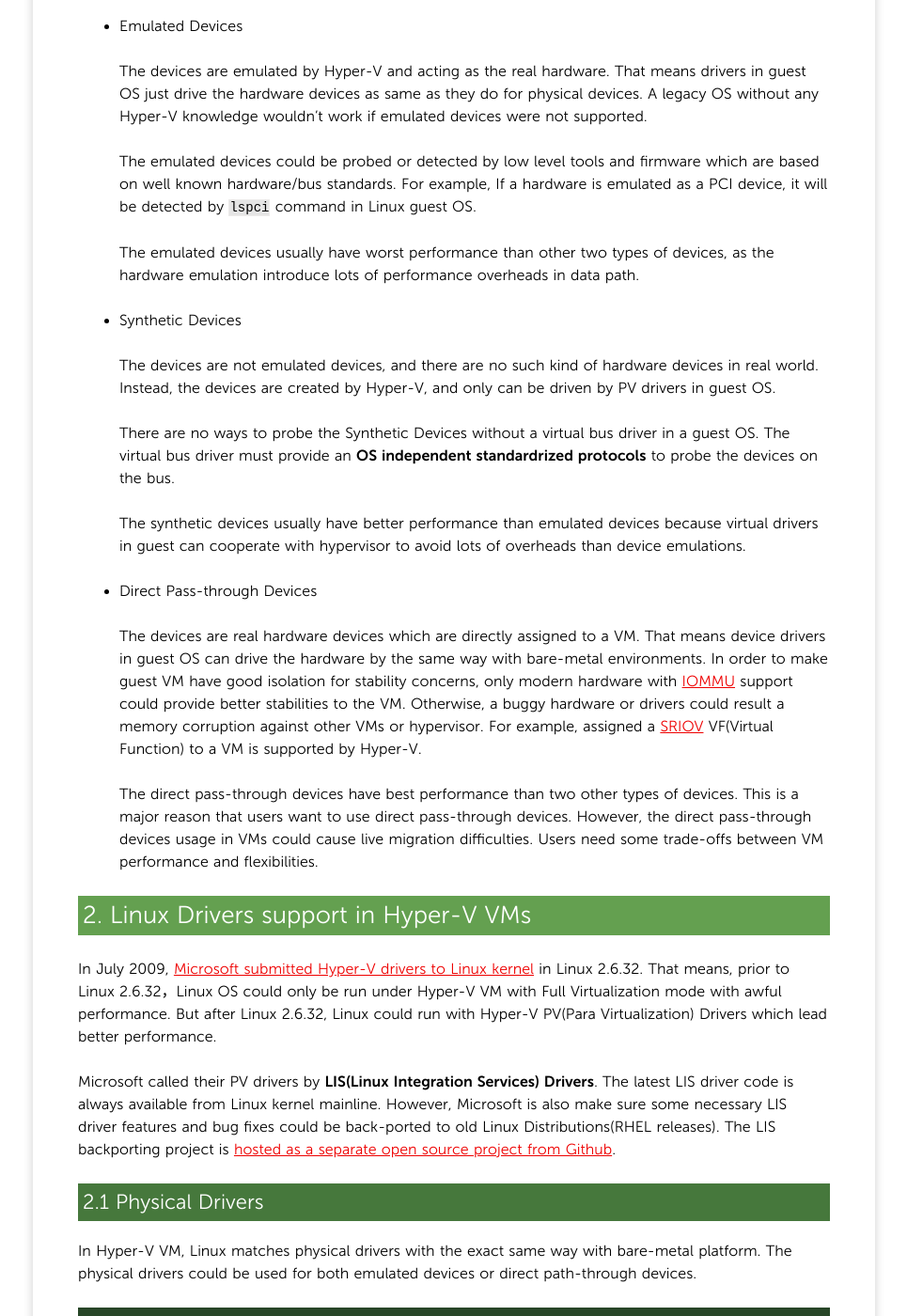
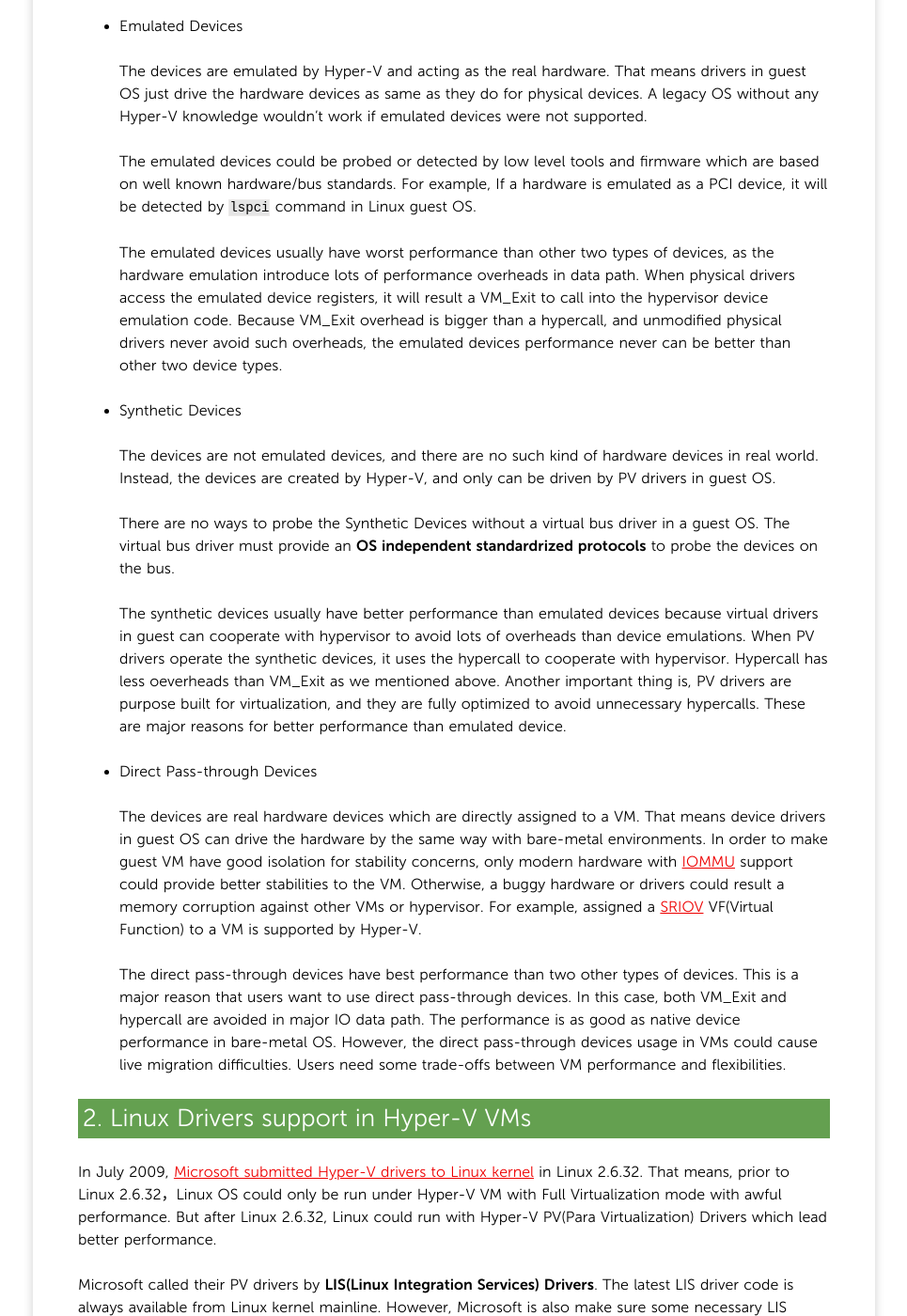
Before and after one commit to yangoliver/yangoliver.github.io, a Jekyll site: the page built from _posts/2016/2016-03-28-vm-basic-2.md, in a window 1280 px wide and 1400 px high, scrolled down 1370 px. Shown: the whole window at 94% size, without its empty margins (157-1122 px from the left). Built offline with Jekyll 4.4.1, drawn with Linux system fonts in a browser that asks for light colours; comment, search, counter and statistics services are not loaded; some of the changed text lies outside the part shown.

Commit message:
update: enhancements per other's feedbacks

```diff
--- a/_posts/2016/2016-03-28-vm-basic-2.md
+++ b/_posts/2016/2016-03-28-vm-basic-2.md
@@ -56,6 +56,8 @@
   it will be detected by `lspci` command in Linux guest OS.
 
   The emulated devices usually have worst performance than other two types of devices, as the hardware emulation introduce lots of performance overheads in data path.
+  When physical drivers access the emulated device registers, it will result a VM_Exit to call into the hypervisor device emulation code.
+  Because VM_Exit overhead is bigger than a hypercall, and unmodified physical drivers never avoid such overheads, the emulated devices performance never can be better than other two device types.
 
 - Synthetic Devices
 
@@ -66,6 +68,9 @@
   The virtual bus driver must provide an **OS independent standardrized protocols** to probe the devices on the bus.
 
   The synthetic devices usually have better performance than emulated devices because virtual drivers in guest can cooperate with hypervisor to avoid lots of overheads than device emulations.
+  When PV drivers operate the synthetic devices, it uses the hypercall to cooperate with hypervisor. Hypercall has less oeverheads than VM_Exit as we mentioned above.
+  Another important thing is, PV drivers are purpose built for virtualization, and they are fully optimized to avoid unnecessary hypercalls.
+  These are major reasons for better performance than emulated device.
 
 - Direct Pass-through Devices
 
@@ -75,6 +80,7 @@
   For example, assigned a [SRIOV](https://en.wikipedia.org/wiki/Single-root_IOV) VF(Virtual Function) to a VM is supported by Hyper-V.
 
   The direct pass-through devices have best performance than two other types of devices. This is a major reason that users want to use direct pass-through devices.
+  In this case, both VM_Exit and hypercall are avoided in major IO data path. The performance is as good as native device performance in bare-metal OS.
   However, the direct pass-through devices usage in VMs could cause live migration difficulties. Users need some trade-offs between VM performance and flexibilities.
 
 ## 2. Linux Drivers support in Hyper-V VMs
@@ -111,7 +117,7 @@
 
 - Intel PATA/SATA driver (ata_piix)
 
-  The driver is not recommended on Hyper-V. When this driver is loaded, the IDE disks are named by `/dev/sd[a|b|c|d]`.
+  The driver is recommended if you don't want to use PV driver. When this driver is loaded, the IDE disks are named by `/dev/sd[a|b|c|d]`.
   The ata_piix uses the device names **same with SCSI disks**, because libata library is a part of Linux SCSI stack, which eventually need cooperate with SCSI mid layer and SD driver.
 
 #### 2.1.2 For direct pass-through
@@ -168,7 +174,7 @@
 Then the hv_storvsc driver has full knowledge to drive IDE, SCSI disks and FC storages per different protocols.
 
 For this reason, on Hyper-V for windows server, SCSI disks and FC storages can only be used for saving the data instead of saving the OS rootfs.
-However, [Hyper-V for virtual server support emulated SCSI controller](https://blogs.technet.microsoft.com/jhoward/2007/10/04/boot-from-scsi-in-virtual-server-vs-boot-from-ide-in-windows-server-virtualization-hyper-v/),
+However, [Hyper-V for virtual server support boot from SCSI disks by the emulated SCSI controller](https://blogs.technet.microsoft.com/jhoward/2007/10/04/boot-from-scsi-in-virtual-server-vs-boot-from-ide-in-windows-server-virtualization-hyper-v/),
 which means the limitation got removed.
 
 Another problem is, in a Linux OS, there are 3 drivers that can control IDE disks, how can we avoid the conflicts here?
```
